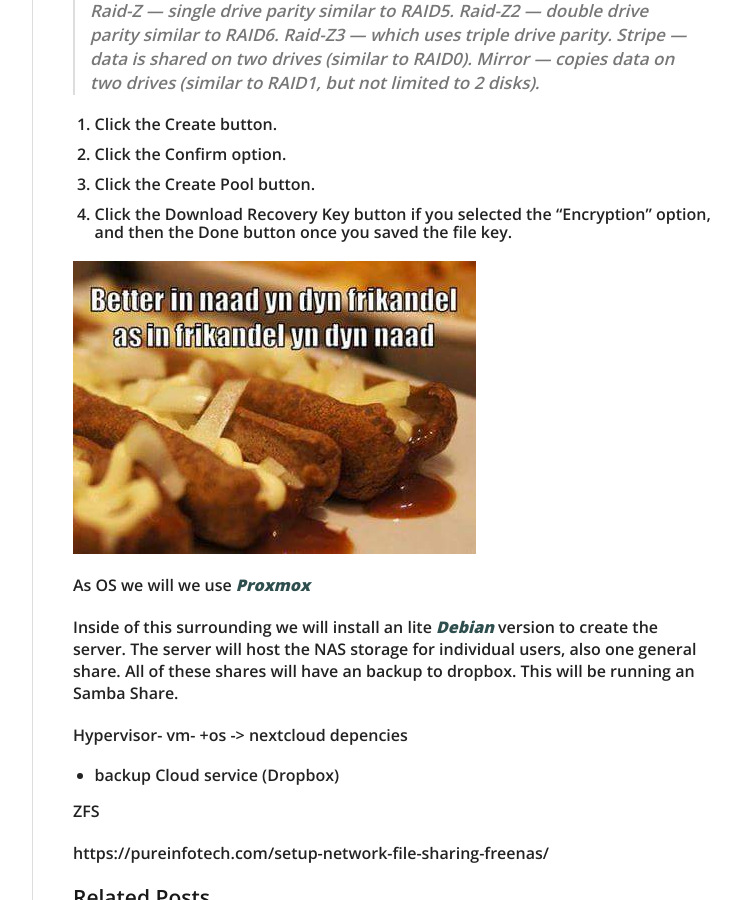
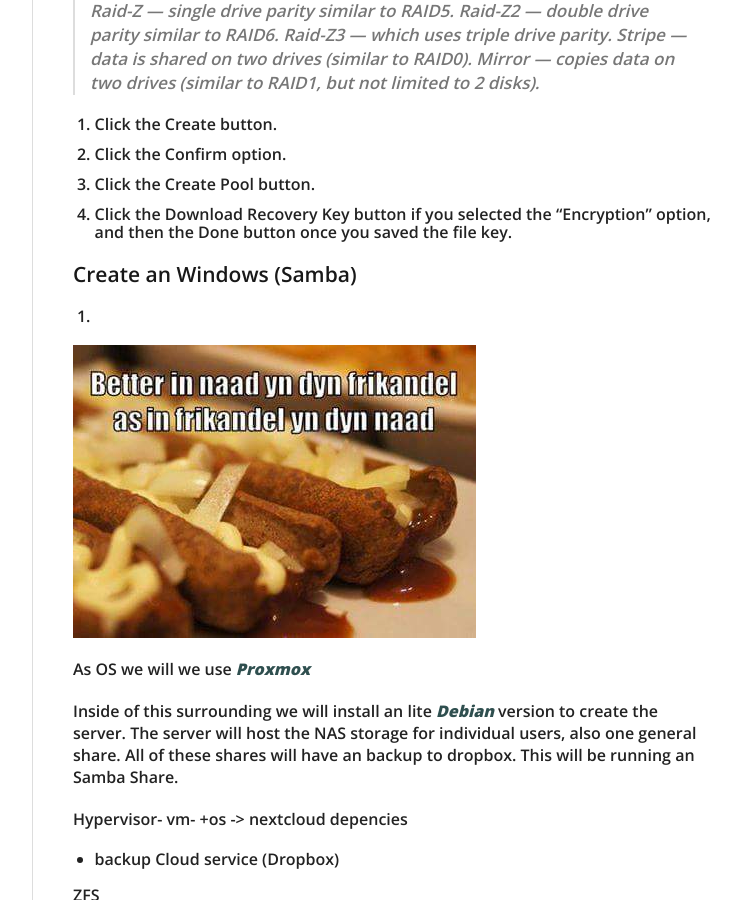
Before and after one commit to sjmst5/sjmst5.github.io, a Jekyll site: the page built from jekyll/_posts/2019-08-29-Storage Server.md, in a window 1280 px wide and 900 px high, scrolled down 1444 px. Shown: the whole window, without its empty margins (378-1119 px from the left). Built offline with Jekyll 4.4.1, drawn with Linux system fonts in a browser that asks for light colours; nearby versions of some CDN libraries.

Commit message:
Storage server update

```diff
--- a/jekyll/_posts/2019-08-29-Storage Server.md
+++ b/jekyll/_posts/2019-08-29-Storage Server.md
@@ -21,7 +21,6 @@ Enter your web user interface, `Username = root` did you set your pw to `toor`
 5. Click the Save button.
 
 ### Create an storage pool
-
 1. Click on Storage from the left pane.
 2. Click on Pools.
 3. Under the “Pools” section, click the Add button.
@@ -48,6 +47,11 @@ Mirror — copies data on two drives (similar to RAID1, but not limited to 2 dis
 15. Click the Download Recovery Key button if you selected the “Encryption” option, and then the Done button once you saved the file key.
 
 
+### Create an Windows (Samba)
+1.
+
+
+
 ![frikandel](/media/2019/08/frikandel.jpg "A cute del")
 
 As OS we will we use ___[Proxmox](https://www.proxmox.com/en/downloads/item/proxmox-ve-6-0-iso-installer)___
```
